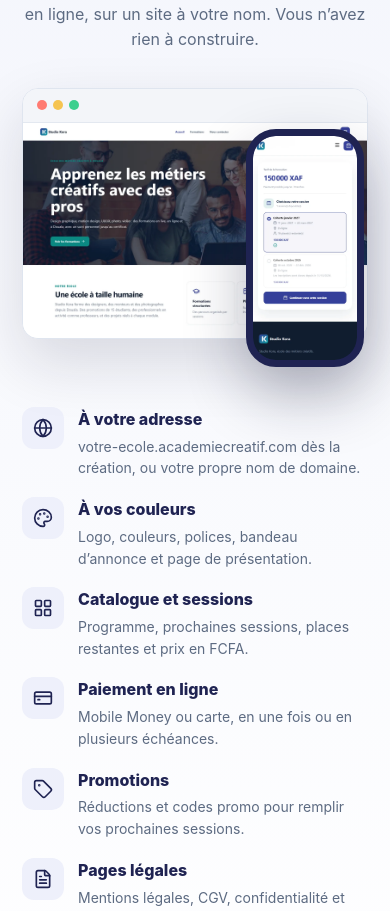
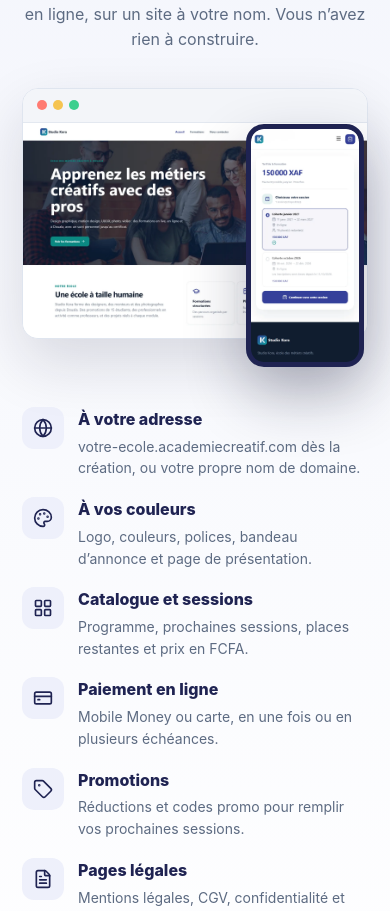
Before and after one commit to harfleur20/academie-des-creatifs-saas, a React (Vite) app in the folder frontend/: page / in a window 390 px wide. Shown: the part 1225-2136 px from the top of the page. Built offline with nearby package versions, Linux system fonts and the light colour scheme; no server answers.

Commit message:
fix: reduce mobile website phone mockup rounding (#12)

```diff
--- a/frontend/src/landing.css
+++ b/frontend/src/landing.css
@@ -452,3 +452,15 @@
   .lp-hero__lead, .lp-heading p, .lp-feature__copy > p { font-size: 16px; line-height: 1.55; }
   .lp-step p, .lp-faq__item p { line-height: 1.55; }
 }
+
+/* The website preview phone should feel less pill-shaped on small screens. */
+@media (max-width: 640px) {
+  .lp-site__phone {
+    border-radius: 18px;
+    border-width: 5px;
+  }
+
+  .lp-site__phone img {
+    border-radius: 12px;
+  }
+}
```
